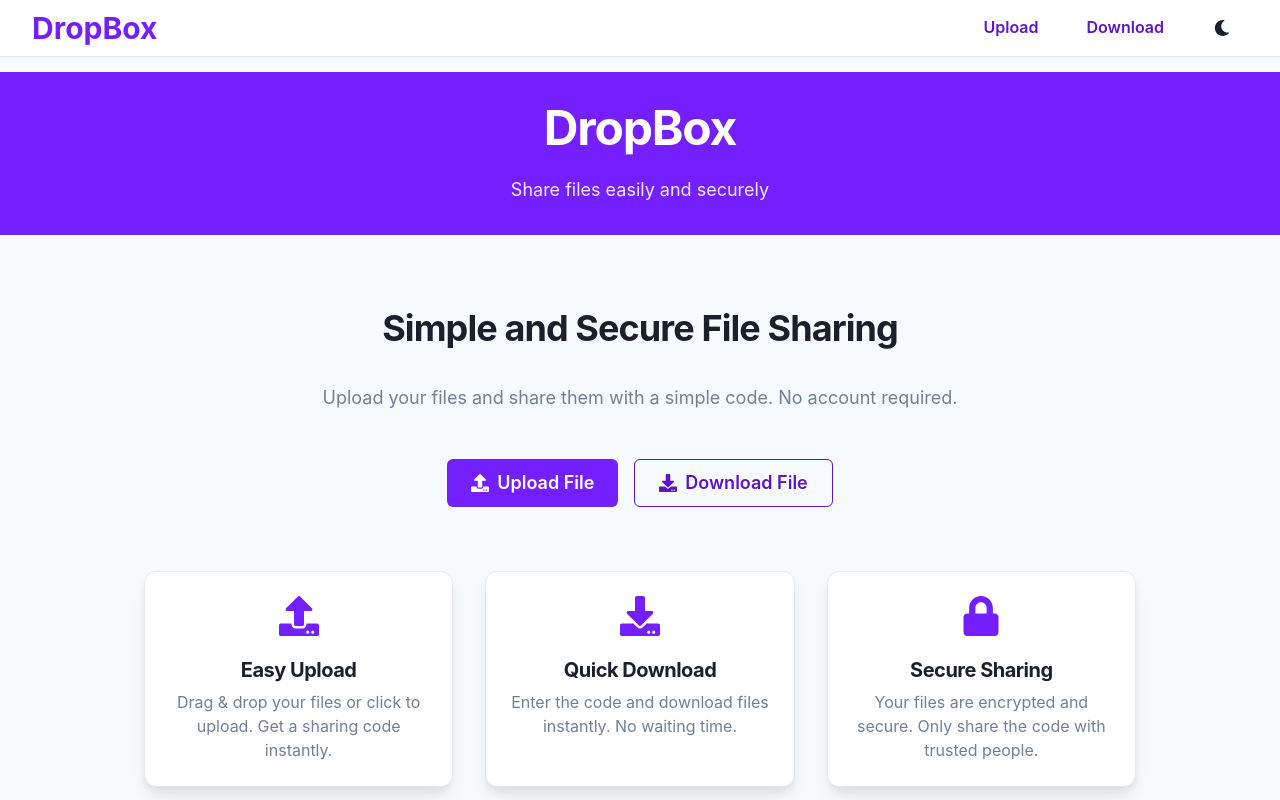
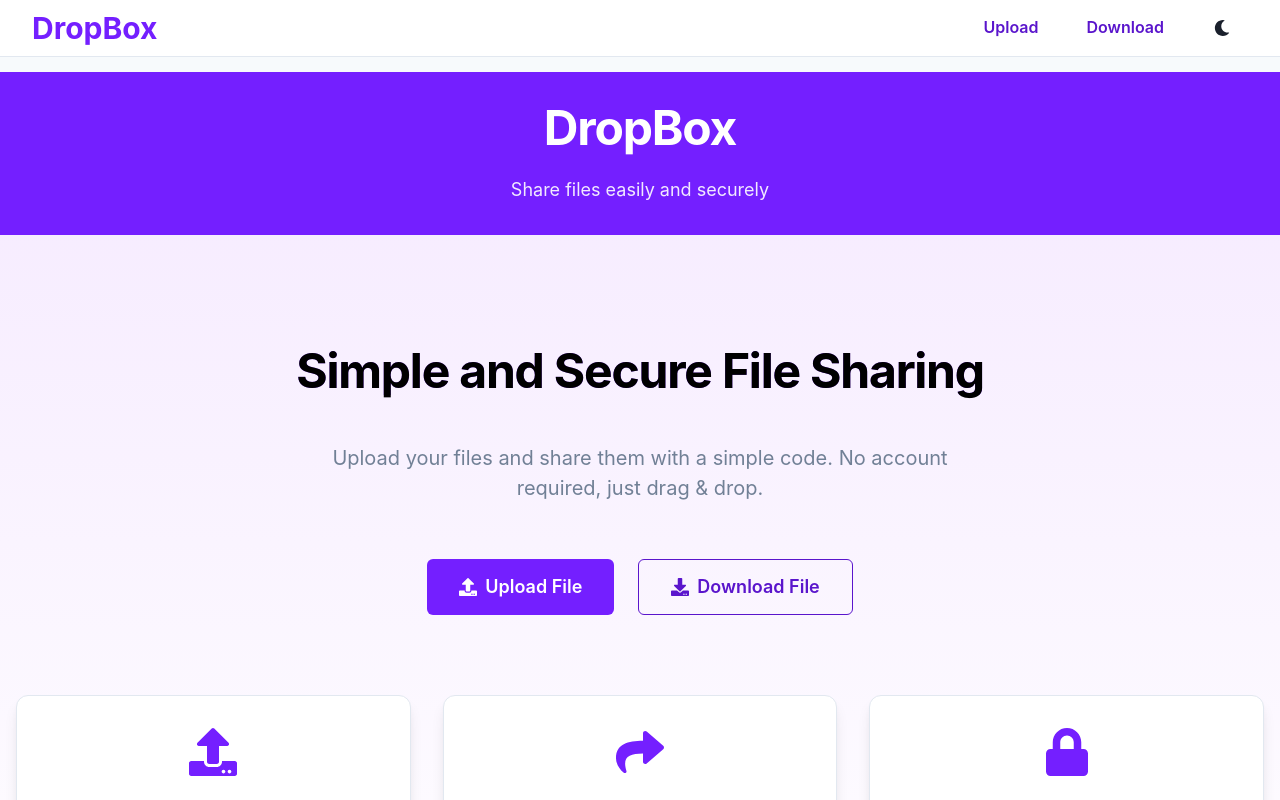
Before and after one commit to codervipul775/DropBox1, a React (Vite) app: page / in a window 1280 px wide. Shown: the top 800 px of the page. Built offline with nearby package versions, Linux system fonts and the light colour scheme; no server answers; the HTML template or start-up script is replaced by a standard one.

Commit message:
Home page updated and solved chunks

```diff
--- a/src/pages/Home.jsx
+++ b/src/pages/Home.jsx
@@ -8,12 +8,14 @@ import {
   Icon,
   useColorModeValue,
   SimpleGrid,
-  HStack
+  HStack,
+  Flex
 } from '@chakra-ui/react'
 import {
   FaUpload,
   FaDownload,
-  FaLock
+  FaLock,
+  FaShare
 } from 'react-icons/fa'
 import { Link as RouterLink } from 'react-router-dom'
 import Header from '../components/Header'
@@ -24,46 +26,65 @@ const FeatureCard = ({ icon, title, description }) => {
 
   return (
     <Box
-      p={6}
+      p={8}
       bg={bgColor}
       borderRadius="xl"
       border="1px solid"
       borderColor={borderColor}
       textAlign="center"
       boxShadow="lg"
+      _hover={{
+        transform: 'translateY(-4px)',
+        boxShadow: 'xl',
+      }}
+      transition="all 0.3s"
     >
-      <Icon as={icon} w={10} h={10} color="purple.500" mb={4} />
-      <Heading size="md" mb={2}>{title}</Heading>
-      <Text color="gray.500">{description}</Text>
+      <Icon as={icon} w={12} h={12} color="purple.500" mb={6} />
+      <Heading size="md" mb={4}>{title}</Heading>
+      <Text color="gray.500" fontSize="lg">{description}</Text>
     </Box>
   )
 }
 
 const Home = () => {
+  const bgGradient = useColorModeValue(
+    'linear(to-b, purple.50, white)',
+    'linear(to-b, purple.900, gray.900)'
+  )
+
   return (
-    <>
+    <Box bgGradient={bgGradient}>
       <Header />
-      <Container maxW="container.lg" py={10}>
-        <VStack spacing={16}>
-          {/* Hero Section with Action Buttons */}
+      <Container maxW="container.xl" py={20}>
+        <VStack spacing={20}>
+          {/* Hero Section */}
           <VStack spacing={8} textAlign="center">
-            <VStack spacing={4}>
-              <Heading size="xl">
+            <VStack spacing={6}>
+              <Heading
+                size="2xl"
+                bgGradient="linear(to-r, purple.400, purple.600)"
+                bgClip="text"
+                color="black"
+              >
                 Simple and Secure File Sharing
               </Heading>
-              <Text fontSize="lg" color="gray.500" maxW="2xl">
-                Upload your files and share them with a simple code. No account required.
+              <Text fontSize="xl" color="gray.500" maxW="2xl">
+                Upload your files and share them with a simple code.
+                No account required, just drag & drop.
               </Text>
             </VStack>
 
             {/* Action Buttons */}
-            <HStack spacing={4} pt={4}>
+            <Flex gap={6} pt={6} flexWrap="wrap" justify="center">
               <Button
                 as={RouterLink}
                 to="/upload"
                 size="lg"
                 colorScheme="purple"
                 leftIcon={<Icon as={FaUpload} />}
+                px={8}
+                h={14}
+                fontSize="lg"
                 _hover={{
                   transform: 'translateY(-2px)',
                   boxShadow: 'lg',
@@ -79,6 +100,9 @@ const Home = () => {
                 colorScheme="purple"
                 variant="outline"
                 leftIcon={<Icon as={FaDownload} />}
+                px={8}
+                h={14}
+                fontSize="lg"
                 _hover={{
                   transform: 'translateY(-2px)',
                   boxShadow: 'lg',
@@ -87,7 +111,7 @@ const Home = () => {
               >
                 Download File
               </Button>
-            </HStack>
+            </Flex>
           </VStack>
 
           {/* Features Grid */}
@@ -95,22 +119,22 @@ const Home = () => {
             <FeatureCard
               icon={FaUpload}
               title="Easy Upload"
-              description="Drag & drop your files or click to upload. Get a sharing code instantly."
+              description="Drag & drop or click to upload. Get a sharing code instantly."
             />
             <FeatureCard
-              icon={FaDownload}
-              title="Quick Download"
-              description="Enter the code and download files instantly. No waiting time."
+              icon={FaShare}
+              title="Quick Sharing"
+              description="Share your files securely using a simple code system."
             />
             <FeatureCard
               icon={FaLock}
-              title="Secure Sharing"
-              description="Your files are encrypted and secure. Only share the code with trusted people."
+              title="Secure Storage"
+              description="Files are encrypted and stored securely on Supabase servers."
             />
           </SimpleGrid>
         </VStack>
       </Container>
-    </>
+    </Box>
   )
 }
 
```
